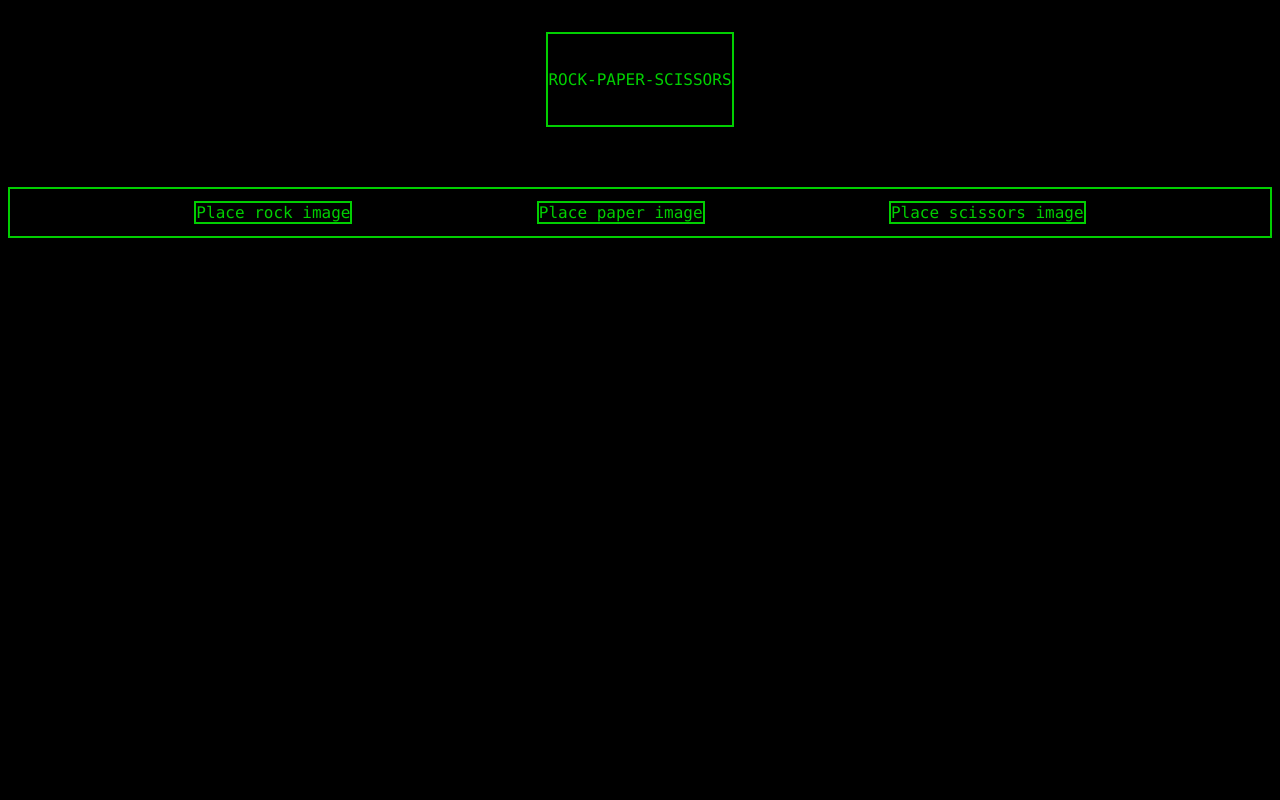
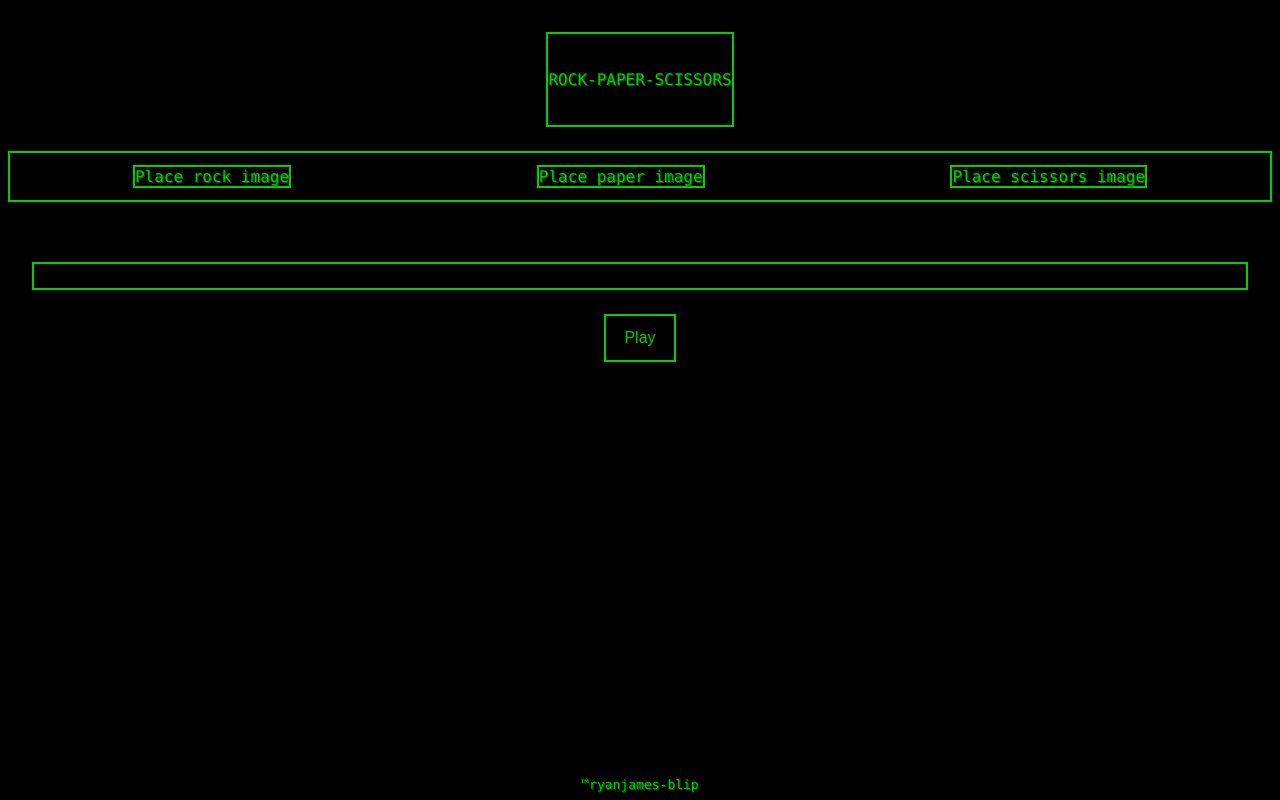
Before and after one commit to ryanjames-blip/rock-paper-scissors, a plain HTML site: page index.html in a window 1280 px wide. Drawn offline with Linux system fonts and the light colour scheme.

Commit message:
Add divs for display and play button

```diff
--- a/index.html
+++ b/index.html
@@ -8,11 +8,14 @@
     <title>RPS</title>
 </head>
 <body>
-    <div id="title">ROCK-PAPER-SCISSORS</div>
+    <div class="title">ROCK-PAPER-SCISSORS</div>
     <div class="container">
         <div id="rock">Place rock image</div>
         <div id="paper">Place paper image</div>
         <div id="scissors">Place scissors image</div>
     </div>
+    <div class="display"></div>
+    <div class="play"><button>Play</button></div>
+    <div id="footer">&trade;ryanjames-blip</div>
 </body>
 </html>
--- a/style.css
+++ b/style.css
@@ -1,13 +1,15 @@
 
-body {
+html, body {
     display: flex;
     flex-direction: column;
     font-family: 'Lucida Console', monaco, monospace;
     background-color: black;
     color: #01cf01;
+    height: 100%;
+    text-shadow: #016801 1px 1px;
 }
 
-#title {
+.title {
     align-self: center;
     background-color: black;
     padding: 36px 0;
@@ -17,8 +19,8 @@ body {
 
 .container {
     display: flex;
-    justify-content: space-evenly;
-    margin: 60px 0;
+    justify-content: space-around;
+    margin: 24px 0 36px 0;
     border: 2px solid #01cf01;
     padding: 12px 0;
 }
@@ -34,3 +36,32 @@ body {
 #scissors {
     border: 2px solid #01cf01;
 }
+
+.play {
+    align-self: center;
+    border: 2px solid #01cf01;
+    padding: 12px;
+    font-size: 16px;
+}
+
+.display {
+    border: 2px solid #01cf01;
+    margin: 24px;
+    padding: 12px 0;
+}
+
+button {
+    color: #01cf01;
+    background-color: black;
+    font-size: 16px;
+    border: none;
+    cursor: pointer;
+}
+
+#footer {
+    display: flex;
+    margin-top: auto;
+    justify-self: flex-end;
+    align-self: center;
+    font-size: small;
+}
```
